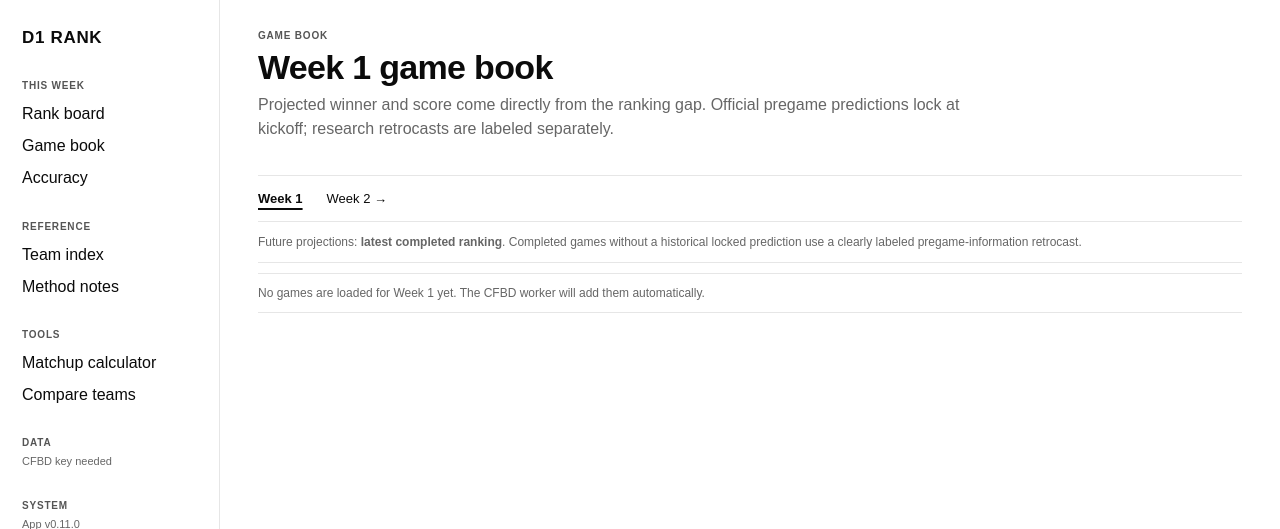
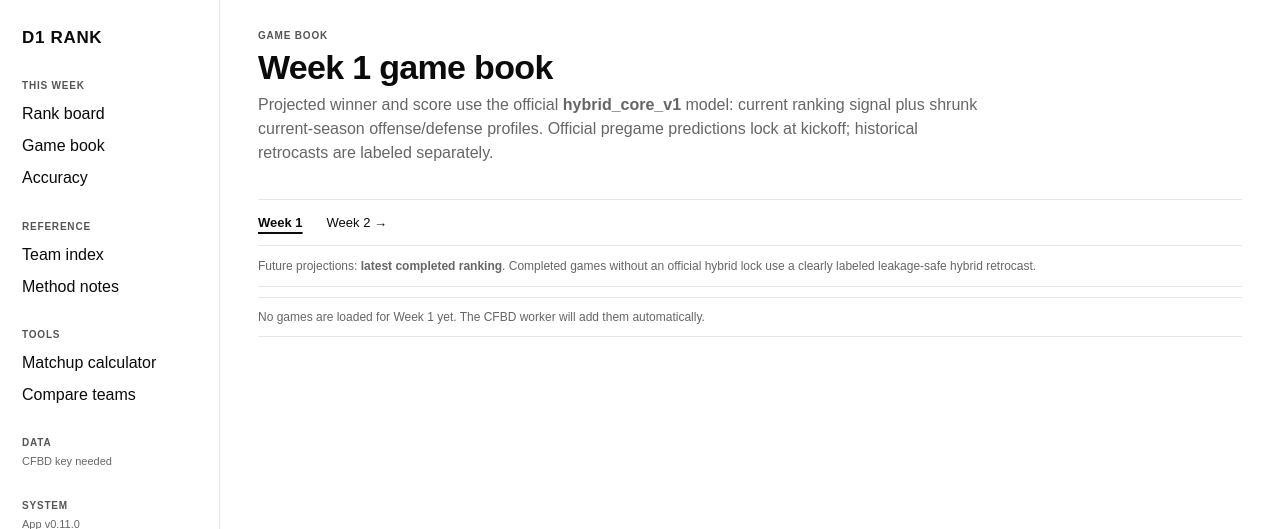
Before and after one commit to larrybillinger/NCAA_BCS_RANKING_CALCULATOR, a FastAPI app: page /predictions in a window 1280 px wide. Shown: the top 529 px of the page. Run offline with FastAPI, Linux system fonts and the light colour scheme.

Commit message:
Describe hybrid predictions in Game Book

```diff
--- a/src/ncaa_rankings/web/templates/predictions.html
+++ b/src/ncaa_rankings/web/templates/predictions.html
@@ -2,7 +2,7 @@
 {% block title %}Week {{ prediction_week }} Game Book · {{ title }}{% endblock %}
 {% block content %}
 <header class="page-head">
-  <div><div class="eyebrow">GAME BOOK</div><h1>Week {{ prediction_week }} game book</h1><p>Projected winner and score come directly from the ranking gap. Official pregame predictions lock at kickoff; research retrocasts are labeled separately.</p></div>
+  <div><div class="eyebrow">GAME BOOK</div><h1>Week {{ prediction_week }} game book</h1><p>Projected winner and score use the official <strong>hybrid_core_v1</strong> model: current ranking signal plus shrunk current-season offense/defense profiles. Official pregame predictions lock at kickoff; historical retrocasts are labeled separately.</p></div>
 </header>
 
 <section class="chapter-nav">
@@ -11,7 +11,7 @@
   <a href="/predictions?week={{ prediction_week + 1 }}&as_of={{ as_of_week or '' }}">Week {{ prediction_week + 1 }} →</a>
 </section>
 
-<div class="asof-line">Future projections: {% if as_of_week %}<strong>ranking after Week {{ as_of_week }}</strong>{% else %}<strong>latest completed ranking</strong>{% endif %}. Completed games without a historical locked prediction use a clearly labeled pregame-information retrocast.</div>
+<div class="asof-line">Future projections: {% if as_of_week %}<strong>ranking after Week {{ as_of_week }}</strong>{% else %}<strong>latest completed ranking</strong>{% endif %}. Completed games without an official hybrid lock use a clearly labeled leakage-safe hybrid retrocast.</div>
 
 <div class="game-list">
 {% for row in games %}
@@ -26,7 +26,7 @@
 
     <div class="game-projection">
       {% if p %}
-        <span class="lock-state">{% if row.prediction_kind == 'official' %}LOCKED{% elif row.prediction_kind == 'retrocast' %}RETROCAST{% else %}CURRENT{% endif %}</span>
+        <span class="lock-state">{% if row.prediction_kind == 'official' %}LOCKED HYBRID{% elif row.prediction_kind == 'retrocast' %}HYBRID RETROCAST{% else %}CURRENT HYBRID{% endif %}</span>
         <div class="score-pair compact">
           <div class="{% if p.projected_away_points > p.projected_home_points %}projected-winner{% endif %}"><span>{{ row.away.name }}</span><strong>{{ p.projected_away_points|score }}</strong></div>
           <div class="{% if p.projected_home_points > p.projected_away_points %}projected-winner{% endif %}"><span>{{ row.home.name }}</span><strong>{{ p.projected_home_points|score }}</strong></div>
@@ -38,7 +38,7 @@
         {% else %}<span>Even · 50.0%</span>{% endif %}
         <span class="projection-source">{% if row.prediction_source_week %}from ranking after Week {{ row.prediction_source_week }}{% endif %}</span>
       {% elif g.week == 1 %}
-        <span class="lock-state">T-1 BASELINE</span><span>No prior ranking gap exists yet.</span>
+        <span class="lock-state">T-1 BASELINE</span><span>No prior current-season ranking/offense-defense profile exists yet.</span>
       {% else %}<span class="lock-state">NO PROJECTION</span><span>Awaiting ranking/schedule data</span>{% endif %}
     </div>
 
```
